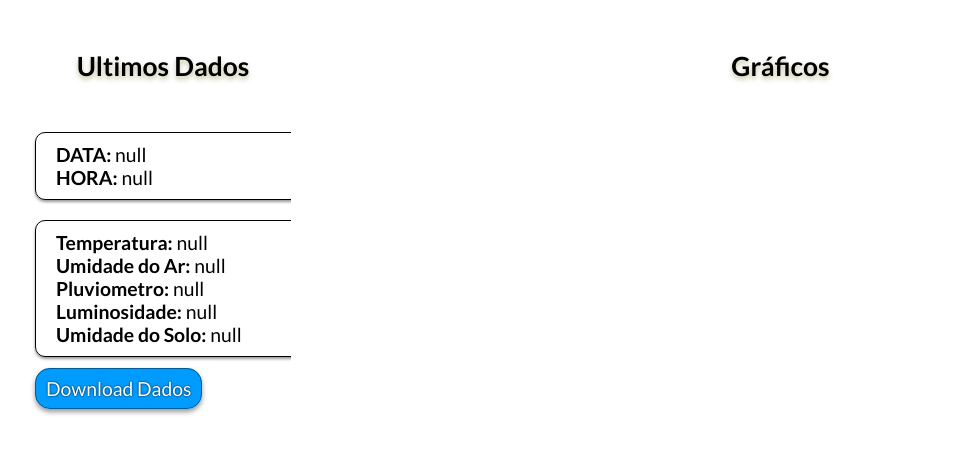
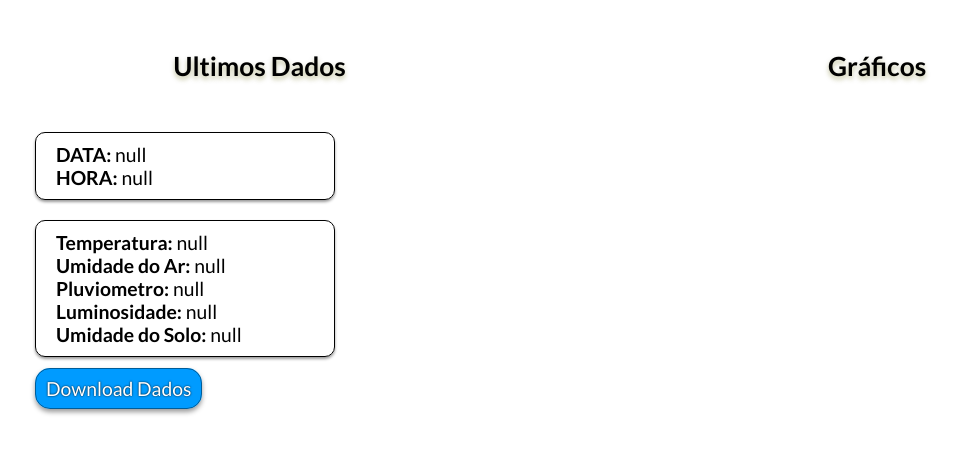
Before and after one commit to pauloJ34/back_end-Meteorologia, a website: page src/PUBLIC/index.html in a window 1280 px wide. Shown: the whole page, without its empty margins (10-969 px from the left). Drawn offline with nearby package versions, Linux system fonts and the light colour scheme; no server answers.

Commit message:
update front-end

```diff
--- a/src/PUBLIC/style.css
+++ b/src/PUBLIC/style.css
@@ -26,7 +26,7 @@ h1 {
 .contain
 {
 	/* min-width: 450px; */
-	width: 20%;
+	width: 40%;
 	margin-inline-start: 45px;
 }
 .contain a
@@ -63,6 +63,7 @@ h1 {
 	justify-content: center;
 	background-color: #fff;
 	overflow-x: hidden;
+	width: 70%;
 }
 .contain-graphics
 {
@@ -80,7 +81,6 @@ h1 {
 	display: block;
 	margin-block-end: 50px;
 	min-height: 304px;
-	height: 42vw;
 }
 
 #myChart
```
